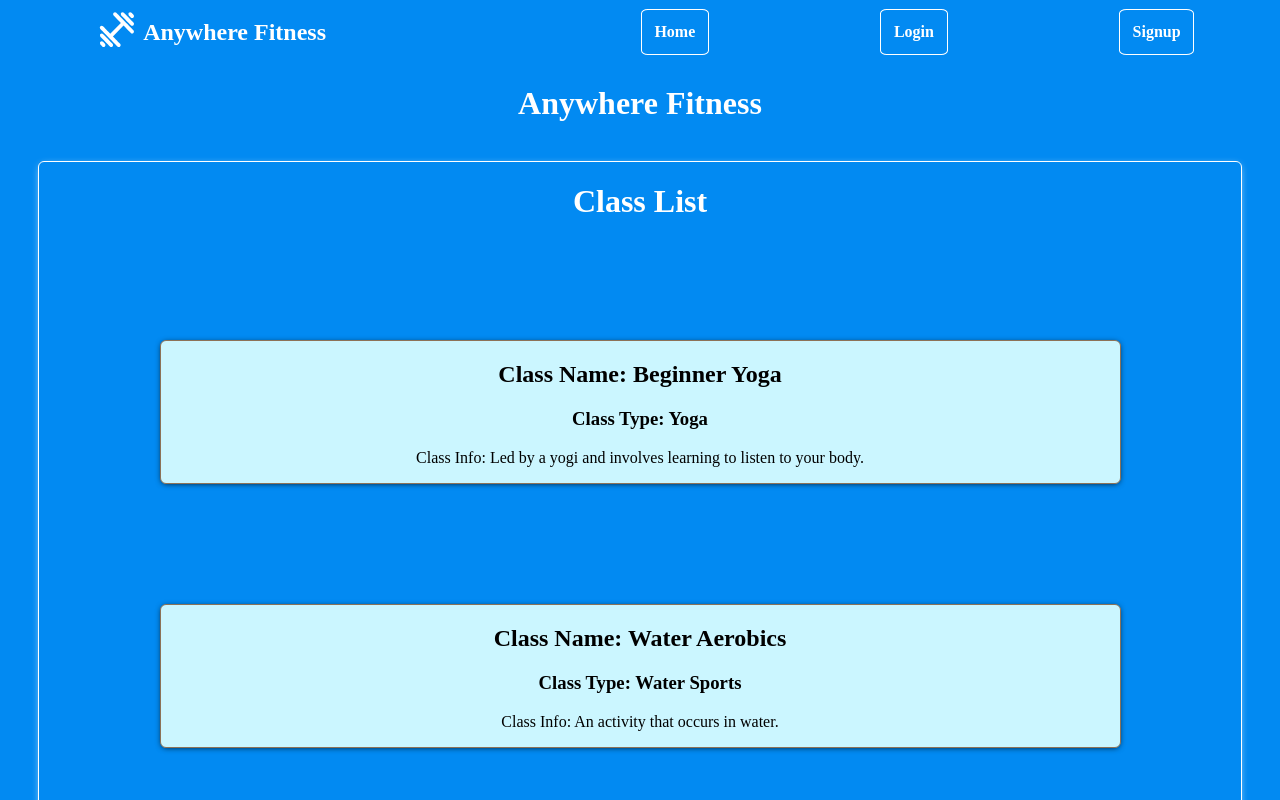
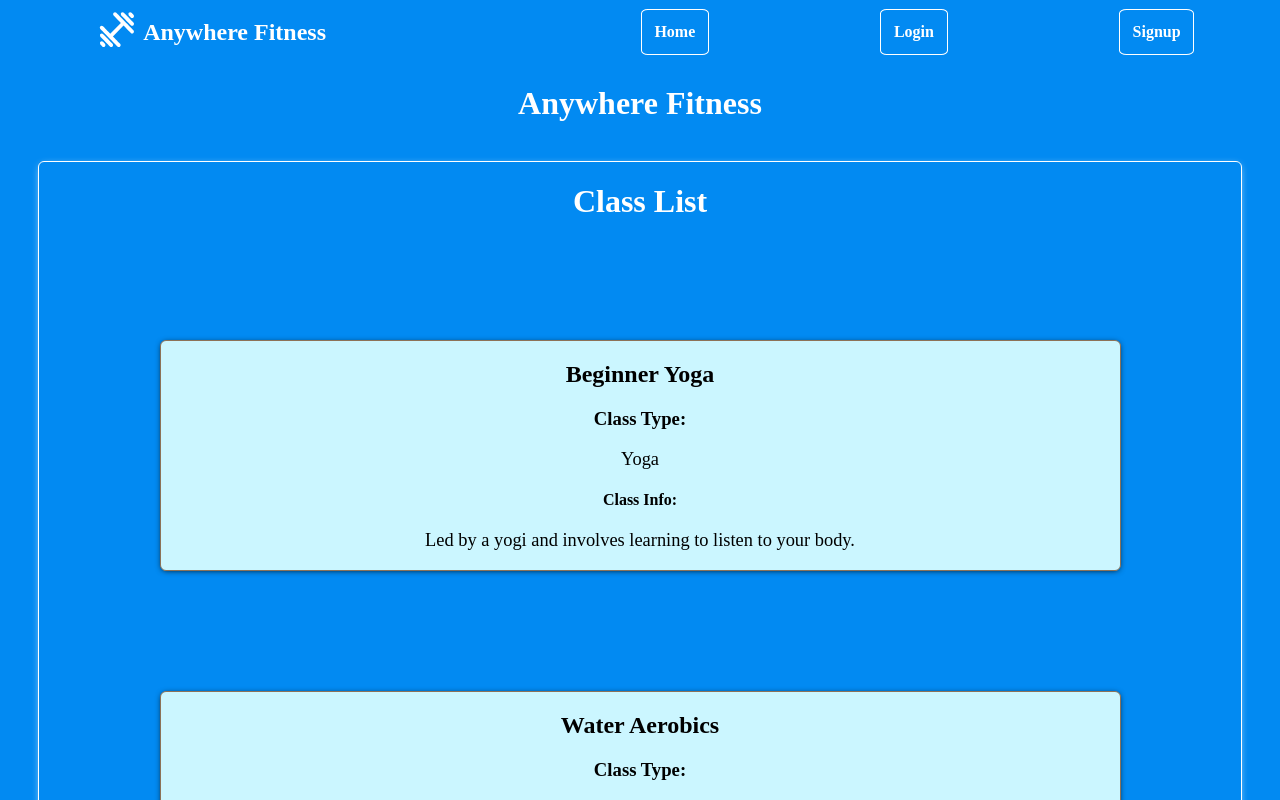
Before and after one commit to ferror18/front-end-1, a React (Create React App) app: page /class in a window 1280 px wide. Shown: the top 800 px of the page. Built offline with nearby package versions, Linux system fonts and the light colour scheme.

Commit message:
able to render classes from dummy data

```diff
--- a/src/components/Class/Class.js
+++ b/src/components/Class/Class.js
@@ -5,6 +5,8 @@ import {classInfo} from './dummyserver'
 
 export default function Class(){
     const [classList, setClassList] = useState([]);
+
+    /*axios call for class information from server */
 
     useEffect(() => {
         const getClasses = () => {
--- a/src/components/Class/ClassCard.js
+++ b/src/components/Class/ClassCard.js
@@ -6,9 +6,11 @@ import {StyledCard} from '../../styles/StyledClass'
 export default function ClassCard(props){
     const {title, categoryId} = props.fitnessClass
 
+    /*axios call for category information */
+
     return(
         <StyledCard>
-            <h2>Class Name: {title}</h2>
+            <h2>{title}</h2>
             {
                  categoryInfo.map(category => {
                     if(category.id === categoryId){
--- a/src/components/Class/ClassDetails.js
+++ b/src/components/Class/ClassDetails.js
@@ -6,8 +6,10 @@ export default function ClassDeatils (props){
     const{name, description} = details
     return (
         <div>
-            <h3>Class Type: {name}</h3>
-            <p>Class Info: {description}</p>
+            <h3>Class Type:</h3>
+            <p>{name}</p>
+            <h4>Class Info:</h4>
+            <p>{description}</p>
         </div>
         )
 }
--- a/src/styles/StyledClient.js
+++ b/src/styles/StyledClient.js
@@ -25,7 +25,7 @@ export const StyledForm = styled.form`
     box-shadow: 0px 1px 6px -2px rgb(128, 127, 127);
     margin: 5%;
     padding: 5%;
-    background-color: #E6F4F1;
+    background-color: #CBF6FF;
 `
 
 export const StyledHeader = styled.div`
--- a/src/styles/index.css
+++ b/src/styles/index.css
@@ -53,3 +53,7 @@ img{
 h1{
   color: white;
 }
+
+p{
+  font-size: 1.15rem;
+}
```
